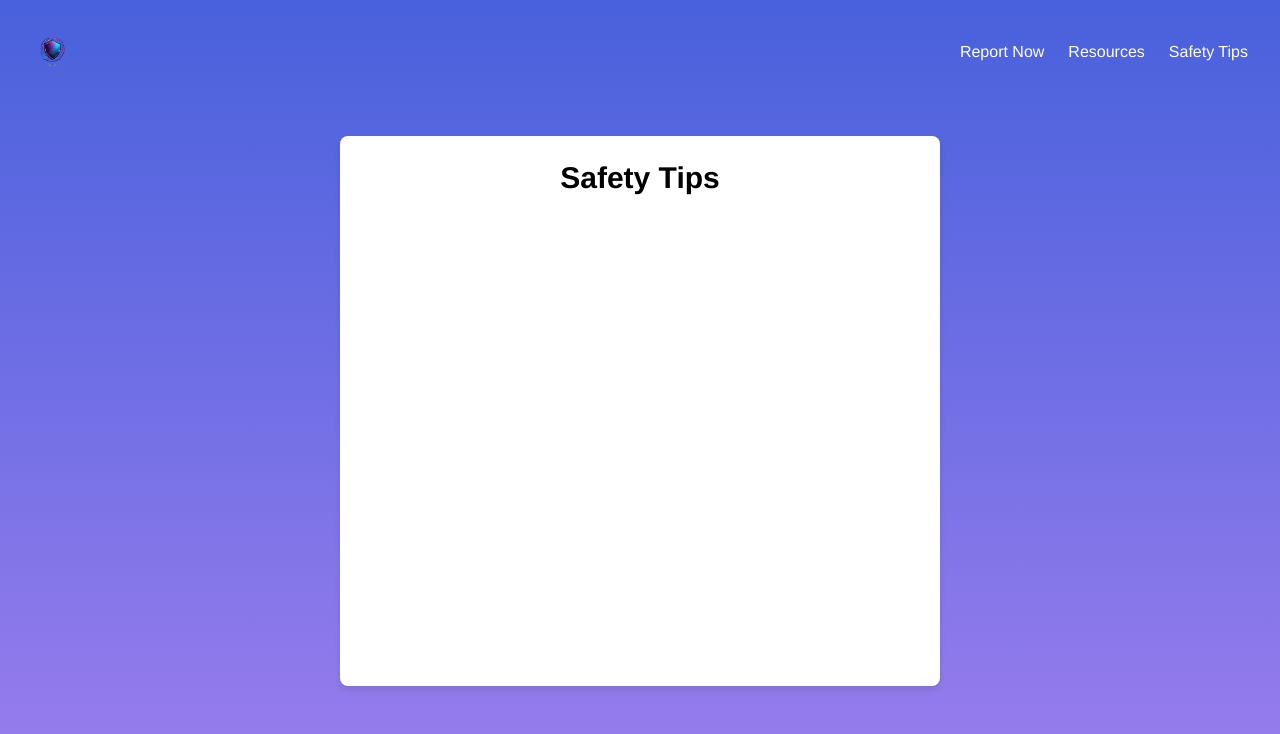
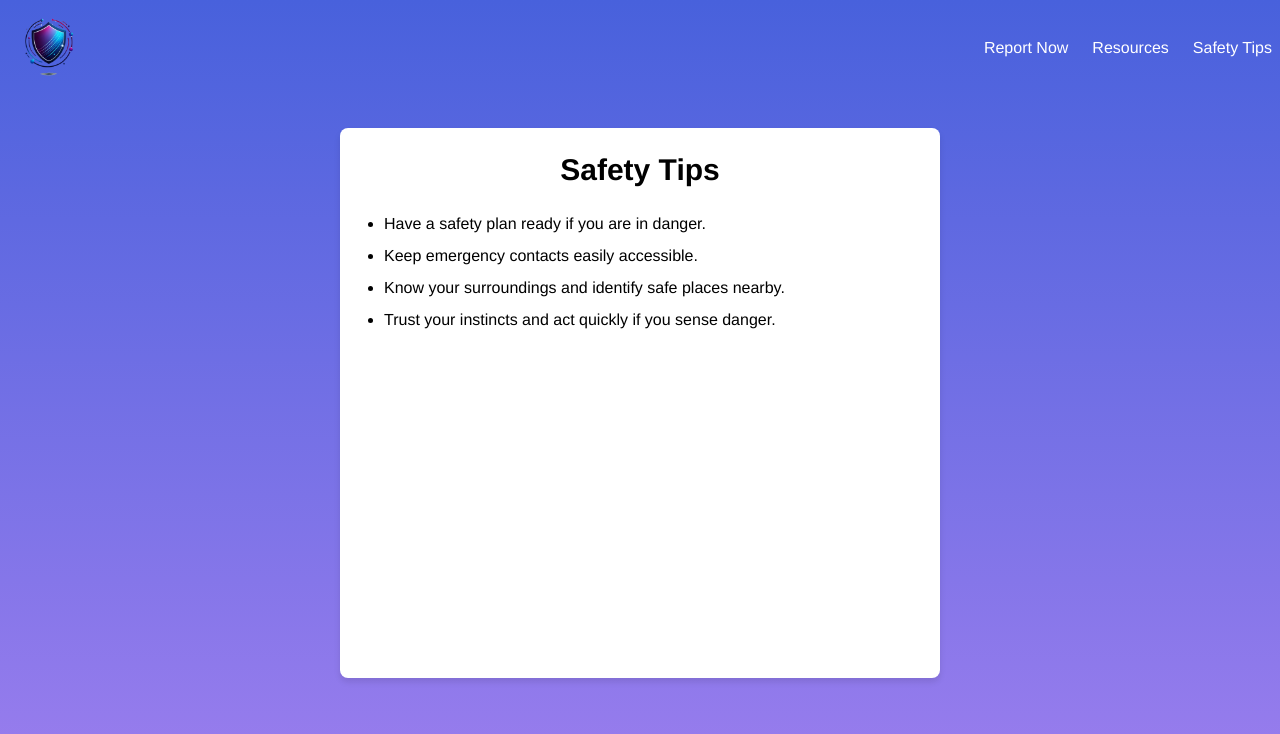
Before and after one commit to HildaPosada/Domestic-Violence-Reporting-Tool, a React (Vite) app: page /safetyTips in a window 1280 px wide. Shown: the top 734 px of the page. Built offline with nearby package versions, Linux system fonts and the light colour scheme.

Commit message:
add text to resources

```diff
--- a/src/components/Navbar.jsx
+++ b/src/components/Navbar.jsx
@@ -11,8 +11,8 @@ export default function Navbar() {
     }
 
     return(
-        <div className="p-6 md:p-8 flex justify-between items-center text-white md:w-full md:max-w-[1280px] md:mx-auto relativ">
-            <img src="/logo.png" alt="Logo" className="h-10 w-10 object-contain" />
+        <div className="p-6 md:p-2 flex justify-between items-center text-white md:w-full md:max-w-[1280px] md:mx-auto relativ">
+            <img src="/logo.png" alt="Logo" className="h-16 w-16 md:h-20 md:w-20 object-contain" />
             <nav className="hidden md:flex">
                 <ul className="flex gap-6">
                     <Link to='/'>Report Now</Link>
--- a/src/pages/Resources.jsx
+++ b/src/pages/Resources.jsx
@@ -5,7 +5,7 @@ export default function Resources() {
         <div className="bg-gradient-to-b from-custom-blue to-custom-purple h-screen font-arimo">
             <Navbar />
             <section className="flex justify-center items-center h-[500px] md:h-[550px] mt-8 w-full">
-                <div className="sm:[95%] w-4/5 max-w-[600px] bg-white px-6 pt-6 pb-8 rounded-lg h-full shadow-custom">
+                <div className="sm:[95%] w-4/5 max-w-[600px] bg-white px-6 pt-6 pb-2 rounded-lg h-full shadow-custom">
                     <h2 className="text-xl md:text-3xl font-bold text-center">Resources</h2>
                     <ul className="list-disc mt-6 space-y-2 pl-5">
                         <li>
--- a/src/pages/SafetyTips.jsx
+++ b/src/pages/SafetyTips.jsx
@@ -5,8 +5,12 @@ export default function SafetyTips() {
         <div className="bg-gradient-to-b from-custom-blue to-custom-purple h-screen font-arimo">
             <Navbar/>
             <section className="flex justify-center items-center h-[500px] md:h-[550px] mt-8 w-full">
-                <div className="sm:[95%] w-4/5 max-w-[600px] bg-white px-6 pt-6 pb-8 rounded-lg h-full shadow-custom ">
+                <div className="sm:[95%] w-4/5 max-w-[600px] bg-white px-6 pt-6 pb-2 rounded-lg h-full shadow-custom ">
                 <h2 className="text-xl md:text-3xl font-bold text-center">Safety Tips</h2>
+                <ul className="list-disc mt-6 space-y-2 pl-5"><li>Have a safety plan ready if you are in danger.</li>
+                <li>Keep emergency contacts easily accessible.</li>
+                <li>Know your surroundings and identify safe places nearby.</li>
+                <li>Trust your instincts and act quickly if you sense danger.</li></ul>
                 </div>
             </section>
         </div>
```
